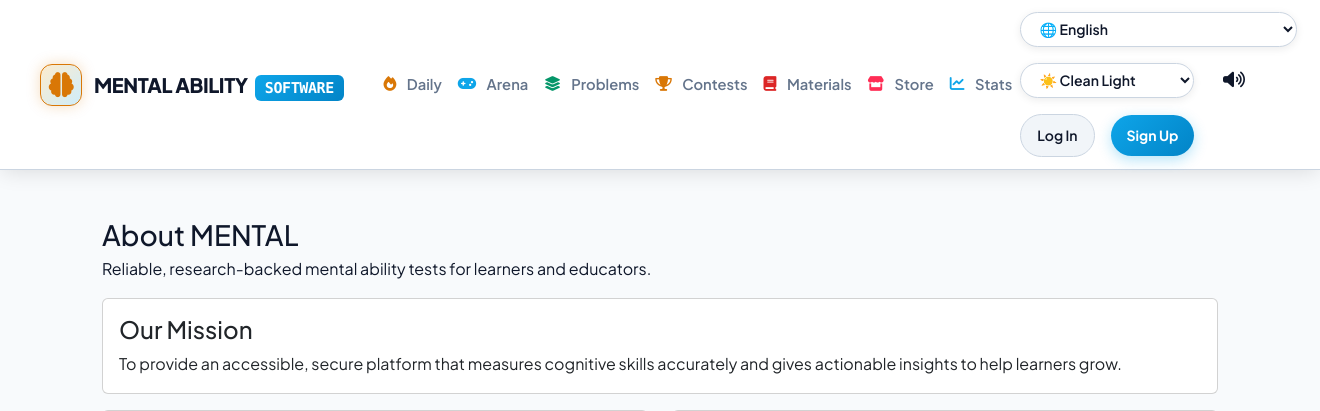
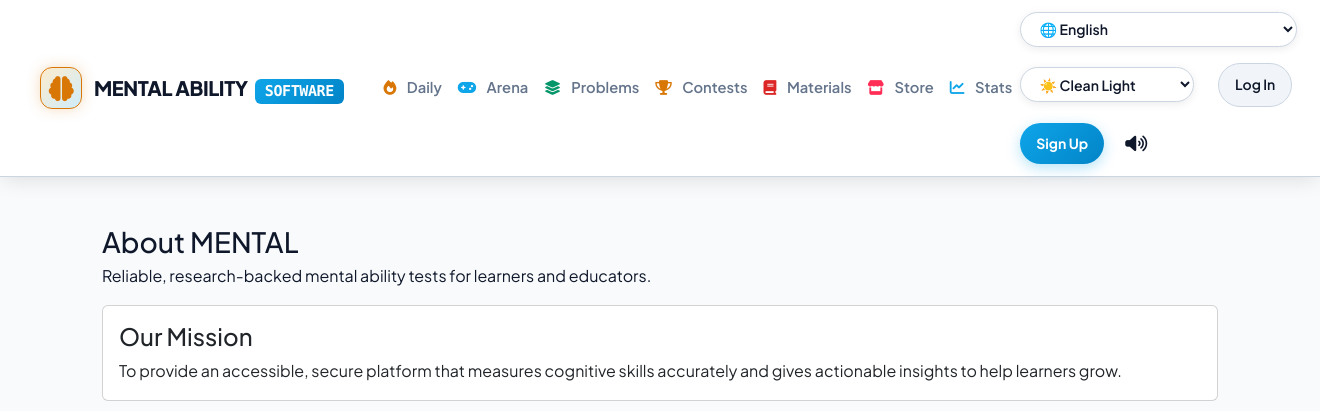
Before and after one commit to shubh-jaiswal-897/MENTAL-ABILITY-TEST-SOFTWARE, a Django app: page /about/ in a window 1320 px wide. Shown: the top 411 px of the page. Run offline with Django 4.2, Linux system fonts and the light colour scheme; data that the repository does not hold is empty.

Commit message:
Move TTS button to the end of the navbar, after auth buttons

```diff
--- a/templates/base.html
+++ b/templates/base.html
@@ -113,10 +113,7 @@
             <option value="emerald-forest">🌿 Emerald Forest</option>
           </select>
 
-          <!-- Voice / Read Page Aloud Button -->
-          <a id="ttsButton" href="javascript:void(0);" onclick="toggleTTS()" title="Read Page Aloud" class="text-decoration-none me-2 d-flex align-items-center justify-content-center" style="color: var(--lc-text); width: 32px; height: 32px; font-size: 1.1rem; border-radius: 50%; transition: background-color 0.2s;">
-            <i class="fas fa-volume-up"></i>
-          </a>
+
 
           {% if user.is_authenticated %}
             <!-- Streak Flame Badge -->
@@ -144,6 +141,11 @@
             <a class="btn btn-lc-secondary btn-sm rounded-pill px-3" href="{% url 'login' %}">Log In</a>
             <a class="btn btn-lc-primary btn-sm rounded-pill px-3" href="{% url 'quiz:signup' %}">Sign Up</a>
           {% endif %}
+
+          <!-- Voice / Read Page Aloud Button -->
+          <a id="ttsButton" href="javascript:void(0);" onclick="toggleTTS()" title="Read Page Aloud" class="text-decoration-none d-flex align-items-center justify-content-center" style="color: var(--lc-text); width: 32px; height: 32px; font-size: 1.1rem; border-radius: 50%; transition: background-color 0.2s;">
+            <i class="fas fa-volume-up"></i>
+          </a>
         </div>
       </div>
     </div>
```
Also changed, not shown: db.sqlite3.
